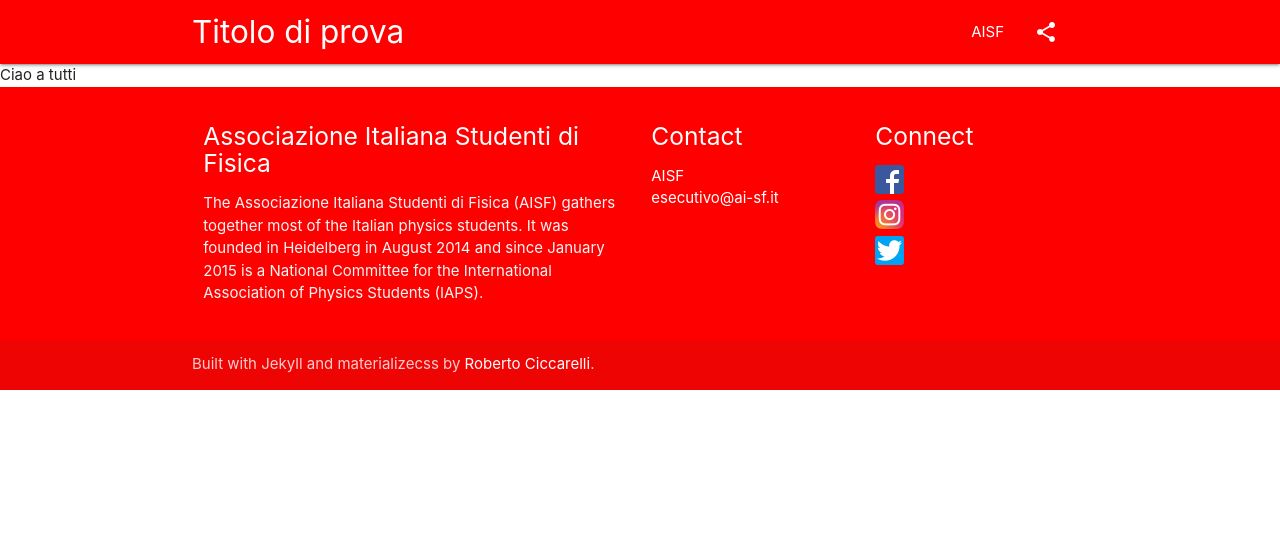
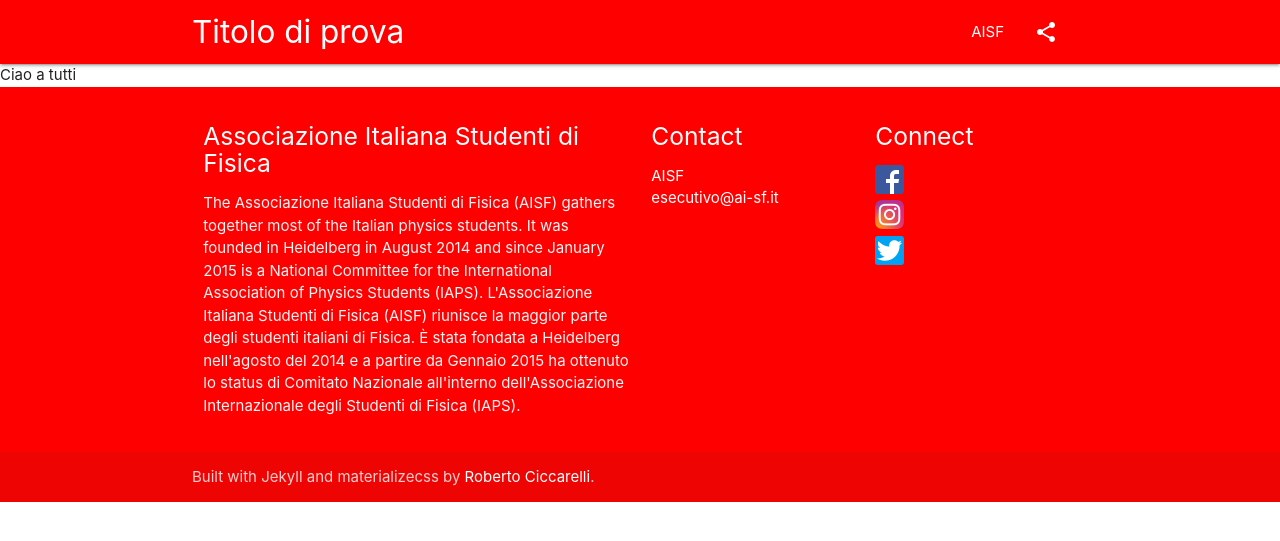
Before and after one commit to MicheleBianchessi/MicheleBianchessi.github.io, a Jekyll site: the page built from index.html, in a window 1280 px wide. Shown: the top 541 px of the page. Built offline with Jekyll 4.4.1, drawn with Linux system fonts in a browser that asks for light colours; nearby versions of some CDN libraries.

```diff
--- a/_data/footer.yml
+++ b/_data/footer.yml
@@ -1,5 +1,5 @@
 title: Associazione Italiana Studenti di Fisica
-descr: The Associazione Italiana Studenti di Fisica (AISF) gathers together most of the Italian physics students. It was founded in Heidelberg in August 2014 and since January 2015 is a National Committee for the International Association of Physics Students (IAPS).
+descr: The Associazione Italiana Studenti di Fisica (AISF) gathers together most of the Italian physics students. It was founded in Heidelberg in August 2014 and since January 2015 is a National Committee for the International Association of Physics Students (IAPS). L'Associazione Italiana Studenti di Fisica (AISF) riunisce la maggior parte degli studenti italiani di Fisica. È stata fondata a Heidelberg nell'agosto del 2014 e a partire da Gennaio 2015 ha ottenuto lo status di Comitato Nazionale all'interno dell'Associazione Internazionale degli Studenti di Fisica (IAPS).
 
 contact:
   - name: AISF
```
